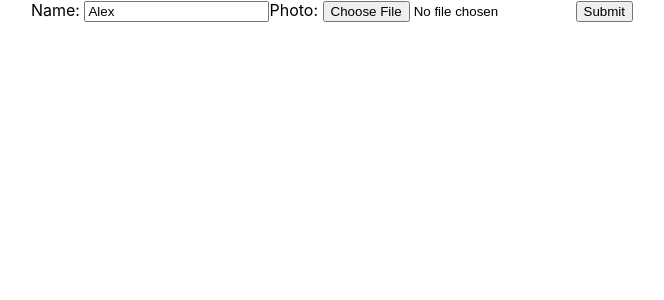
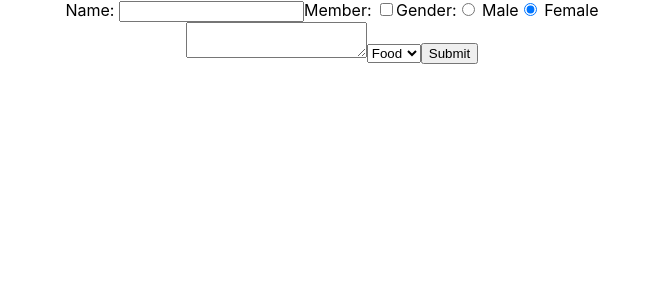
Before and after one commit to murqdan/tilegrid-app, a React (Create React App) app: page / in a window 1280 px wide. Shown: the top 300 px of the page, without its empty margins (308-972 px from the left). Built offline with nearby package versions, Linux system fonts and the light colour scheme.

Commit message:
(menangani form) controlled form

```diff
--- a/src/App.js
+++ b/src/App.js
@@ -1,11 +1,11 @@
 import React from 'react'
 import './App.css'
-import UncontrolledForm from './UncontrolledForm'
+import ControlledForm from './ControlledForm'
 
 function App () {
   return (
     <div className='App'>
-      <UncontrolledForm />
+      <ControlledForm />
     </div>
   )
 }
--- /dev/null
+++ b/src/ControlledForm.js
@@ -0,0 +1,41 @@
+import * as React from 'react'
+
+const ControlledForm = () => {
+  const [name, setName] = React.useState('')
+  const [isMember, setIsMember] = React.useState(false)
+  const [gender, setGender] = React.useState(0)
+  const [comment, setComment] = React.useState('')
+  const [category, setCategory] = React.useState('')
+
+  // tldr;
+
+  const handleSubmit = event => {
+    event.preventDefault()
+    // sent to server
+    const formData = { name, isMember, gender }
+    console.log(formData)
+  }
+
+  return <form onSubmit={handleSubmit}>
+      <label>
+          Name: <input type='text' value={name} onChange={(e) => setName(e.target.value)} />
+      </label>
+      <label>
+          Member: <input type='checkbox' checked={isMember} onChange={(e) => setIsMember(e.target.checked)} />
+      </label>
+      <label>
+          Gender:
+              <input type='radio' name='gender' checked={gender === 1} onChange={(e) => setGender(1)} /> Male
+              <input type='radio' name='gender' checked={gender === 0} onChange={(e) => setGender(0)} /> Female
+      </label>
+      <br/>
+      <textarea value={comment} onChange={(e) => setComment(e.target.value)} />
+      <select value={category} onChange={(e) => setCategory(e.target.value)}>
+        <option value='food'>Food</option>
+        <option value='drink'>Drink</option>
+      </select>
+      <input type='submit' value='Submit' />
+    </form>
+}
+
+export default ControlledForm
```
